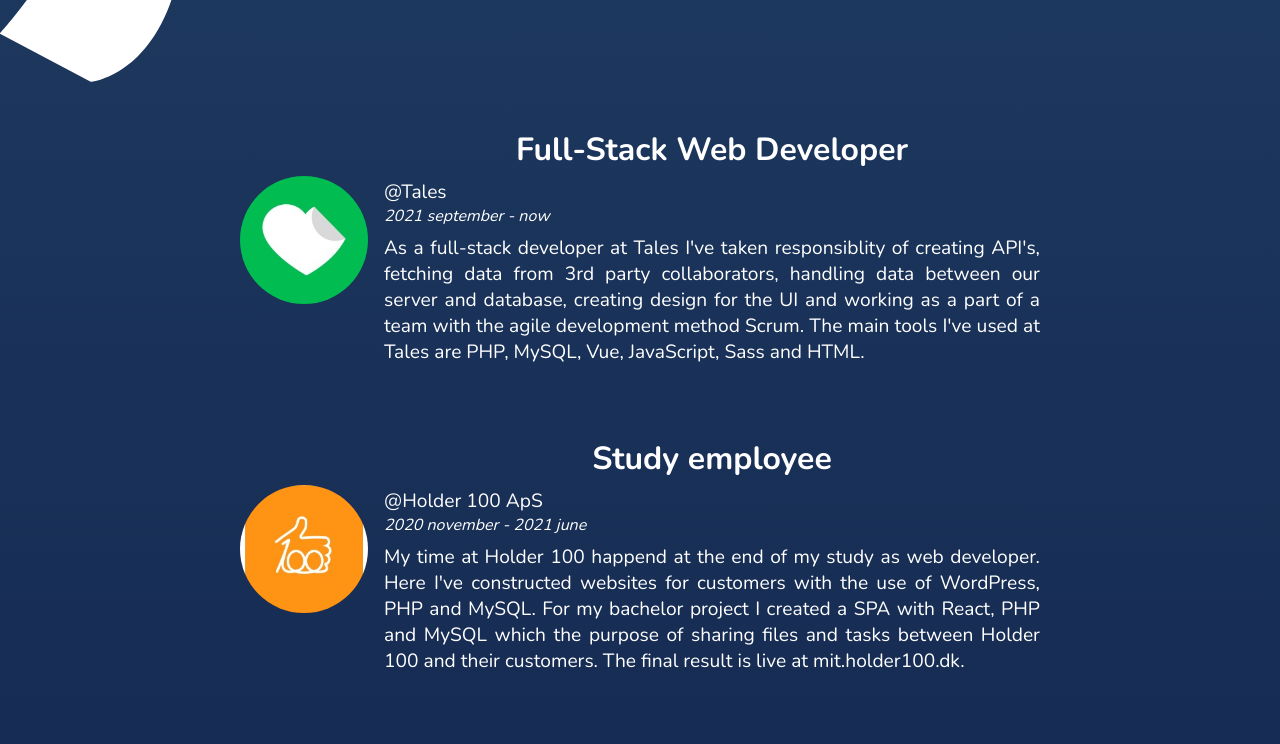
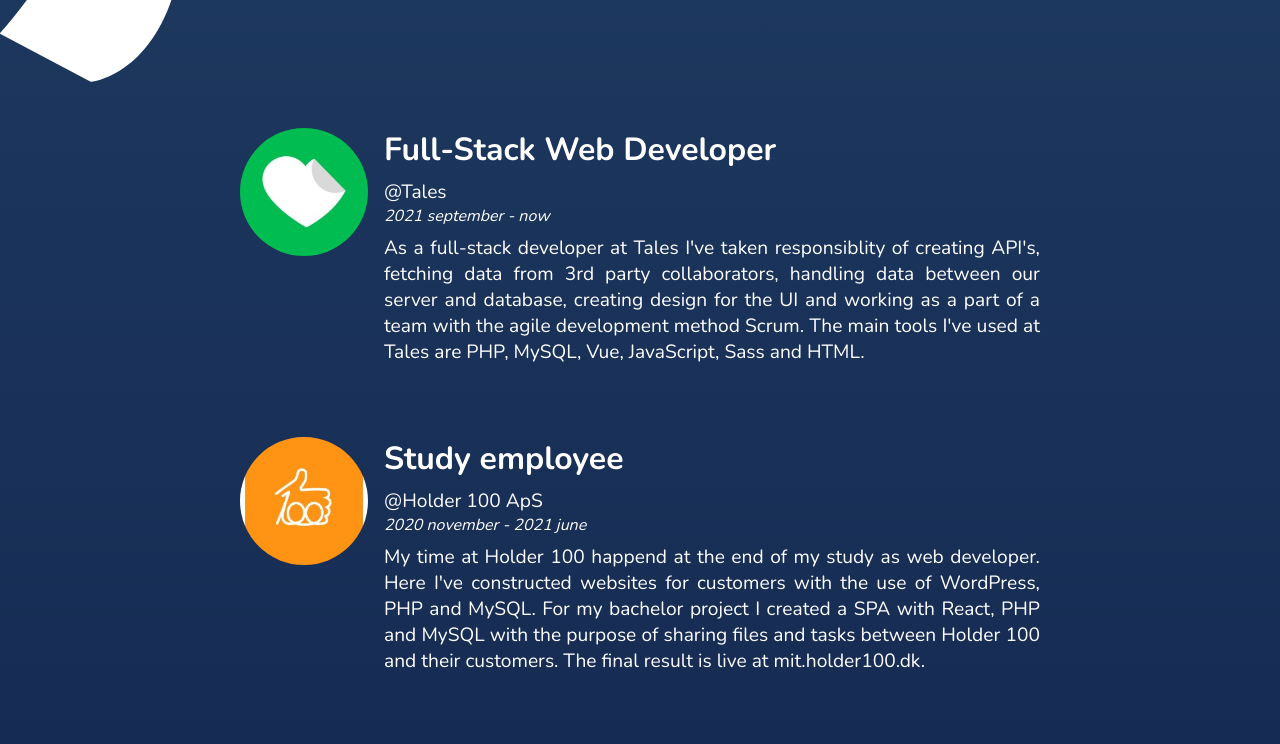
Before and after one commit to Thomasmc96/thch, a React (Create React App) app: page /experience in a window 1280 px wide. Shown: the part 1140-1884 px from the top of the page. Built offline with nearby package versions, Linux system fonts and the light colour scheme.

Commit message:
Experience styling

```diff
--- a/src/components/experience/Experience.css
+++ b/src/components/experience/Experience.css
@@ -18,13 +18,13 @@
   width: 8rem;
   object-fit: contain;
   border-radius: 50%;
-  margin-top: 3rem;
 }
 
 .experience section h2 {
   font-size: 2rem;
   margin-bottom: 0.5rem;
   margin-top: 0;
+  text-align: left;
 }
 
 .experience section p {
@@ -83,6 +83,5 @@
   .experience section img {
     width: 4rem;
     height: 4rem;
-    margin-top: 0;
   }
 }
--- a/src/components/experience/Experience.js
+++ b/src/components/experience/Experience.js
@@ -28,7 +28,7 @@ const Experience = () => {
   // useEffect hook that fires when component has mounted
   useEffect(() => {
     document.title = "Experience | TechThomas";
-  })
+  });
 
   return (
     <React.Fragment>
@@ -86,7 +86,7 @@ const Experience = () => {
                   My time at Holder 100 happend at the end of my study as web
                   developer. Here I've constructed websites for customers with
                   the use of WordPress, PHP and MySQL. For my bachelor project I
-                  created a SPA with React, PHP and MySQL which the purpose of
+                  created a SPA with React, PHP and MySQL with the purpose of
                   sharing files and tasks between Holder 100 and their
                   customers. The final result is live at{" "}
                   <a
```
